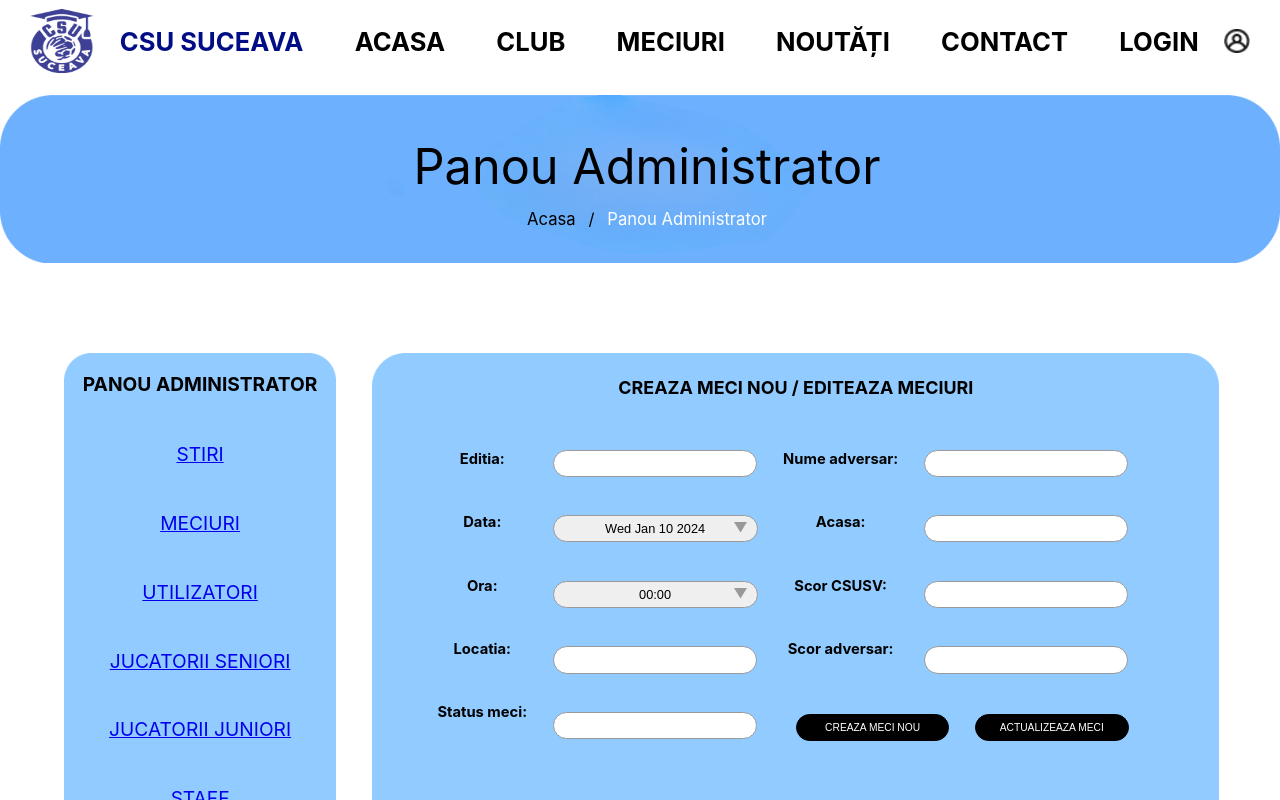
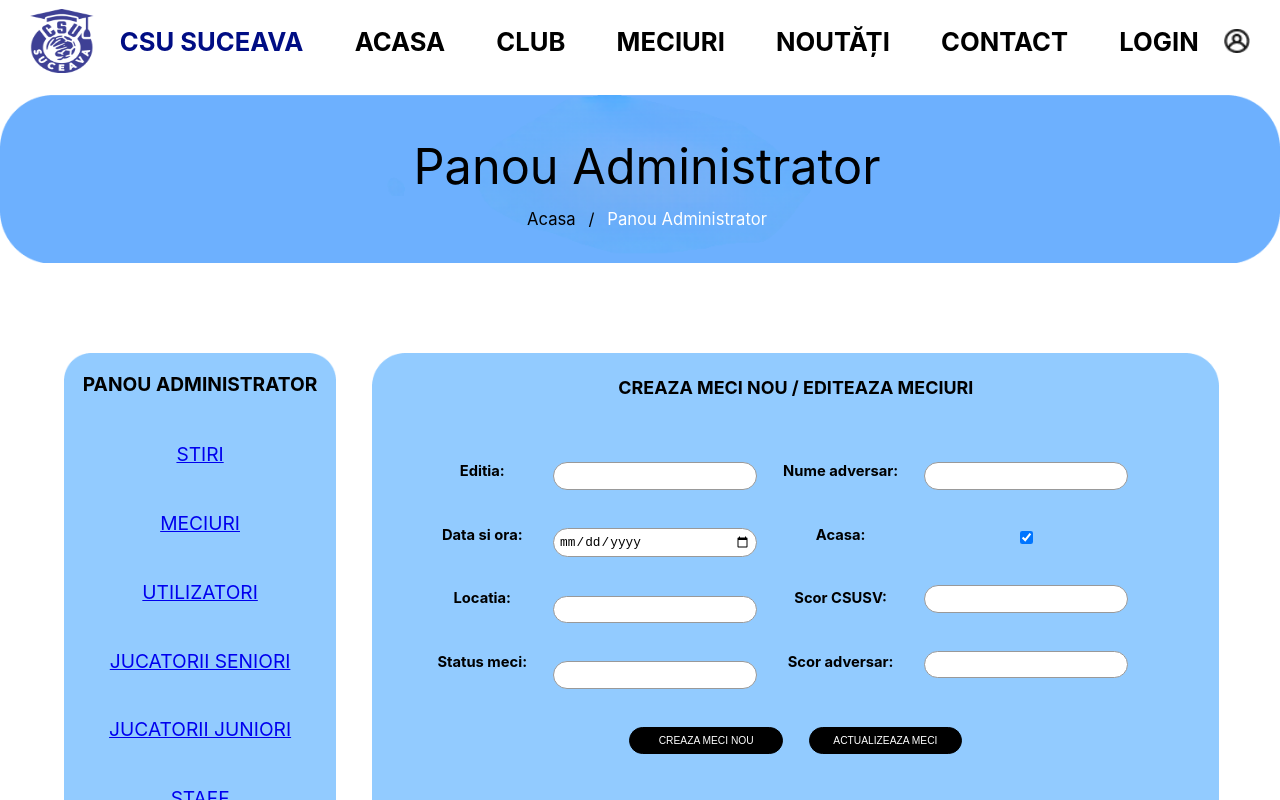
Before and after one commit to HandBallDevs/CSM_Suceava_FE, a React (Create React App) app: page /adminmeciuri in a window 1280 px wide. Shown: the top 800 px of the page. Built offline with nearby package versions, Linux system fonts and the light colour scheme.

Commit message:
Adaugare meciuri v1

```diff
--- a/src/AdminMeciuri.css
+++ b/src/AdminMeciuri.css
@@ -132,7 +132,7 @@
 
   .workspace-row-ADMmeciuri,
   .workspace-row1-ADMmeciuri {
-    margin-top: 4vw;
+    margin-top: 5vw;
     display: flex;
     align-items: flex-start;
     gap:0;
@@ -144,10 +144,10 @@
   }
 
   .workspace-row1-ADMmeciuri{
-    margin-top: -2.0vw;
+    margin-top: 3.0vw;
     gap:2vw;
-    margin-left: 11vw;
-    margin-right: -15vw;
+    margin-left: 0vw;
+    margin-right: 0vw;
   }
 
 
--- a/src/AdminMeciuri.js
+++ b/src/AdminMeciuri.js
@@ -1,4 +1,4 @@
-import React, { useEffect } from 'react';
+import React, { useEffect,useState } from 'react';
 import './AdminMeciuri.css';
 import Meniusus from './Meniusus';
 import FrameImage from './imagini/frame.png';
@@ -6,43 +6,80 @@ import AdminMenuImage from './imagini/AdminMenuImage.png';
 import AdminWorkSpaceImage from './imagini/AdminWorkSpaceImage.png';
 import AdminIndexImage from './imagini/AdminiIndexImage.png';
 import { useNavigate,Link } from "react-router-dom";
+
 const AdminMeciuri = () => {
-  useEffect(() => {
-    populateDateAndTimeOptions();
-  }, []);
 
-  const populateDateAndTimeOptions = () => {
-    const dataSelect = document.getElementById('data');
-    const today = new Date();
-    dataSelect.innerHTML = '';
+  const [meciData, setMeciData] = useState({
+    tipCampionat: 0,
+    editia: '',
+    statusMeci: '',
+    data: '',
+    urlPoza: '',
+    numeAdversar: '',
+    locatia: '',
+    linkLive: '',
+    acasa: true,
+    scorCSUSV: 0,
+    scorAdversar: 0
+  });
 
-    for (let i = 0; i < 30; i++) {
-      const dateOption = new Date();
-      dateOption.setDate(today.getDate() + i);
 
-      const option = document.createElement('option');
-      option.value = dateOption.toISOString().split('T')[0];
-      option.text = dateOption.toDateString();
-      dataSelect.add(option);
-    }
 
-    const oraSelect = document.getElementById('ora');
-    oraSelect.innerHTML = '';
+  const handleInputChange = (e) => {
+    const { id, value, type, checked } = e.target;
 
-    for (let j = 0; j < 24; j++) {
-      const hour = ('0' + j).slice(-2);
+    // Update state based on input type
+    setMeciData((prevData) => {
+      const newValue = type === 'checkbox' ? checked : id.toLowerCase() === 'statusmeci' ? parseInt(value, 10) : value;
 
-      const option = document.createElement('option');
-      option.value = hour;
-      option.text = hour + ':00';
-      oraSelect.add(option);
+      const updatedData = {
+        ...prevData,
+        [id]: id.toLowerCase() === 'data' ? newValue.split('T')[0] : newValue,
+      };
+
+      console.log('Updated Data:', updatedData); // Log the updated data
+
+      return updatedData;
+    });
+  };
+
+
+  const handleCreateMeci = async () => {
+    try {
+      console.log('State before API call:', meciData); // Log the state before API call
+
+      const formattedData = {
+        ...meciData,
+        data: meciData.data ? new Date(meciData.data).toISOString() : null,
+      };
+
+      console.log('Formatted Data:', formattedData); // Log the formatted data
+
+      const response = await fetch('https://handballdevsbe.azurewebsites.net/api/meci', {
+        method: 'POST',
+        headers: {
+          'Content-Type': 'application/json',
+        },
+        body: JSON.stringify(formattedData),
+      });
+
+      console.log('API Response:', response); // Log the API response
+
+      if (response.ok) {
+        console.log('Meci created successfully.');
+        // Optionally, you can navigate to a different page after the Meci is created
+      } else {
+        console.error('API Error:', response.statusText);
+      }
+    } catch (error) {
+      console.error('API Error:', error.message);
     }
   };
+
 
   return (
     <div className="app-container">
       <Meniusus />
-
       <div className="title-ADMmeciuri">
         <img src={FrameImage} alt="" className="frame-image-ADMmeciuri" />
         <div className="label-container-ADMmeciuri">
@@ -78,31 +115,40 @@ const AdminMeciuri = () => {
               <label className="workspace-labels-ADMmeciuri" htmlFor="editia">
                 Editia:
               </label>
-              <label className="workspace-labels-ADMmeciuri" htmlFor="data">
-                Data:
+              <label className="workspace-labels-ADMmeciuri" htmlFor="datasiora">
+                Data si ora:
               </label>
-              <label className="workspace-labels-ADMmeciuri" htmlFor="ora">
-                Ora:
-              </label>
+
               <label className="workspace-labels-ADMmeciuri" htmlFor="locatia">
                 Locatia:
               </label>
 
-              <label className="workspace-labels-ADMmeciuri" htmlFor="statusmeci">
+              <label className="workspace-labels-ADMmeciuri" htmlFor="statusMeci">
                 Status meci:
               </label>
             </div>
 
             <div className="workspace-collumn-input-ADMmeciuri">
-              <input type="text" id="liga" className="workspace-inputs-ADMmeciuri" />
-              <select id="data" className="workspace-choicebox-ADMmeciuri"></select>
-              <select id="ora" className="workspace-choicebox-ADMmeciuri"></select>
-              <input type="text" id="locatia" className="workspace-inputs-ADMmeciuri" />
-              <input type="text" id="tipmeci" className="workspace-inputs-ADMmeciuri" />
+            <input type="text" id="editia" className="workspace-inputs-ADMmeciuri" value={meciData.editia} onChange={handleInputChange} />
+            <input
+  type="date"
+  id="data"
+  className="workspace-inputs-ADMmeciuri"
+  defaultValue={meciData.data}
+  onChange={handleInputChange}
+/>
+        <input type="text" id="locatia" className="workspace-inputs-ADMmeciuri" value={meciData.locatia} onChange={handleInputChange} />
+        <input
+  type="text"
+  id="statusMeci"
+  className="workspace-inputs-ADMmeciuri"
+  value={meciData.statusMeci}
+  onChange={handleInputChange}
+/>
             </div>
 
             <div className="workspace-collumn-ADMmeciuri">
-              <label className="workspace-labels-ADMmeciuri" htmlFor="numeadversar">
+              <label className="workspace-labels-ADMmeciuri" htmlFor="numeAdversar">
                 Nume adversar:
               </label>
               <label className="workspace-labels-ADMmeciuri" htmlFor="acasa">
@@ -111,21 +157,29 @@ const AdminMeciuri = () => {
               <label className="workspace-labels-ADMmeciuri" htmlFor="scorcsusv">
                  Scor CSUSV:
               </label>
-              <label className="workspace-labels-ADMmeciuri" htmlFor="scorinamic">
+              <label className="workspace-labels-ADMmeciuri" htmlFor="scoradversar">
                 Scor adversar:
               </label>
             </div>
 
             <div className="workspace-collumn-input-ADMmeciuri">
-              <input type="text" id="gazde" className="workspace-inputs-ADMmeciuri" />
-              <input type="text" id="oaspeti" className="workspace-inputs-ADMmeciuri" />
-              <input type="text" id="scorgazde" className="workspace-inputs-ADMmeciuri" />
-              <input type="text" id="scoroaspeti" className="workspace-inputs-ADMmeciuri" />
+            <input type="text" id="numeAdversar" className="workspace-inputs-ADMmeciuri" value={meciData.numeadversar} onChange={handleInputChange} />
+            <input
+    type="checkbox"
+    id="acasa"
+    className="workspace-checkbox-ADMmeciuri"
+    checked={meciData.acasa}
+    onChange={handleInputChange}
+  />
+        <input type="text" id="scorcsusv" className="workspace-inputs-ADMmeciuri" value={meciData.scorcsusv} onChange={handleInputChange} />
+        <input type="text" id="scoradversar" className="workspace-inputs-ADMmeciuri" value={meciData.scoradversar} onChange={handleInputChange} />
             </div>
           </div>
 
           <div className="workspace-row1-ADMmeciuri">
-            <button className="workspace-button-submit-ADMmeciuri">Creaza meci nou</button>
+          <button className="workspace-button-submit-ADMmeciuri" onClick={handleCreateMeci}>
+          Creaza meci nou
+        </button>
             <button className="workspace-button-submit-ADMmeciuri">Actualizeaza meci</button>
           </div>
 
--- a/src/CalendarMeciuri.js
+++ b/src/CalendarMeciuri.js
@@ -71,7 +71,7 @@ const CalendarMeciuri = () => {
     <animated.div style={springProps}>
       <div className="app-container">
         <Meniusus />
-        <BackAdaugaMeci />
+
 
         <div className="frame-overlay-meciuri">
           <img src={FrameImage} alt="" className="frame-meciuri" />
--- a/src/Contact.js
+++ b/src/Contact.js
@@ -22,12 +22,13 @@ const Contact = () => {
     opacity: 1,
     from: { opacity: 0 },
   });
-
   return (
     <animated.div style={springProps}>
     <div className="app-container">
       <Meniusus />
       <BackDeleteMeci/>
+
+
 
 
       <div className="title-PGContact">
--- a/src/Meniujos.css
+++ b/src/Meniujos.css
@@ -180,5 +180,5 @@
 
 
 .frame-overlay{
-  padding-top: 10vw;
+  padding-top: 20vw;
 }
--- a/src/RezultateMeciuri.css
+++ b/src/RezultateMeciuri.css
@@ -67,9 +67,10 @@
   display: flex;
   flex-direction: column;
   align-items: center;
-  font-size: 2vw;
+  font-size: 1.7vw;
   font-weight: bold;
   text-align: center;
+  text-transform: uppercase;
 }
 .wordslot-list-lot-rezultate {
   position: absolute;
@@ -95,6 +96,7 @@
   margin:0vw 5vw;
   font-weight: bold;
 
+
 }
 .meci-container {
   display: flex;
--- a/src/RezultateMeciuri.js
+++ b/src/RezultateMeciuri.js
@@ -21,7 +21,7 @@ const RezultateMeciuri = () => {
     const fetchData = async () => {
       try {
         const response = await fetch(
-          "https://handballdevsbe.azurewebsites.net/api/meci?tipCampionat=0"
+          "https://handballdevsbe.azurewebsites.net/api/meci?statusMeci=0&tipCampionat=0"
         );
         if (response.ok) {
           const data = await response.json();
@@ -57,8 +57,13 @@ const RezultateMeciuri = () => {
         <img src={FrameImage} alt="" className="frame-club-rezultate" />
 
         <div className="words-lot-rezultate">
+
         <div className="meci-container">
-          {RezultatData.slice(0, 9).map((rezultat, index) => (
+
+
+
+
+          {RezultatData.slice(0,10 ).map((rezultat, index) => (
             <Meci
               key={index}
               data={new Date(rezultat.data).toLocaleDateString()}
```
